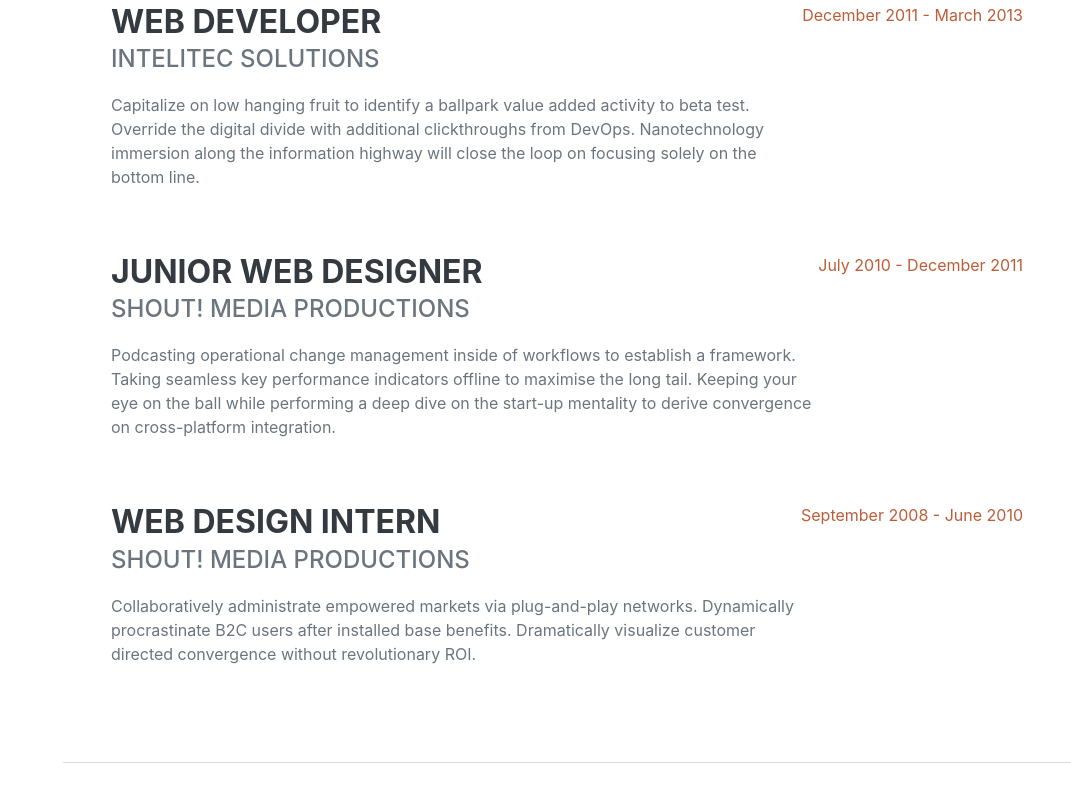
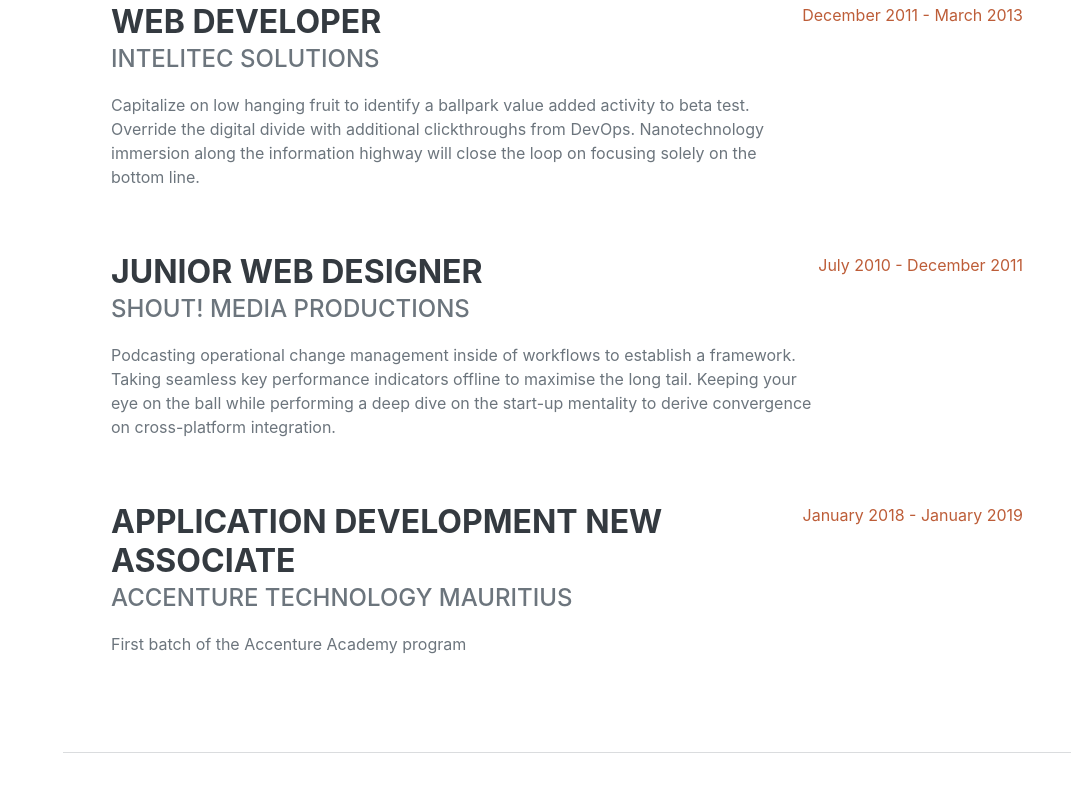
Before and after one commit to manreddy/manreddy.github.io, a plain HTML site: page index.html in a window 1280 px wide. Shown: the part 1244-2046 px from the top of the page, without its empty margins (209-1280 px from the left). Drawn offline with nearby package versions, Linux system fonts and the light colour scheme; a web font is replaced by a local one.

Commit message:
changed experience

```diff
--- a/index.html
+++ b/index.html
@@ -49,10 +49,12 @@
                     </div>
                     <p class="lead mb-5">I am experienced in leveraging agile frameworks to provide a robust synopsis for high level overviews. Iterative approaches to corporate strategy foster collaborative thinking to further the overall value proposition.</p>
                     <div class="social-icons">
-                        <a class="social-icon" href="#!"><i class="fab fa-linkedin-in"></i></a>
-                        <a class="social-icon" href="#!"><i class="fab fa-github"></i></a>
+                        <a class="social-icon" href="www.linkedin.com/in/ibrahim-siddick-ahmad-manreddy-6a682565"><i class="fab fa-linkedin-in"></i></a>
+                        <a class="social-icon" href="https://github.com/manreddy"><i class="fab fa-github"></i></a>
+                        <!--
                         <a class="social-icon" href="#!"><i class="fab fa-twitter"></i></a>
                         <a class="social-icon" href="#!"><i class="fab fa-facebook-f"></i></a>
+                        -->
                     </div>
                 </div>
             </section>
@@ -87,11 +89,11 @@
                     </div>
                     <div class="d-flex flex-column flex-md-row justify-content-between">
                         <div class="flex-grow-1">
-                            <h3 class="mb-0">Web Design Intern</h3>
-                            <div class="subheading mb-3">Shout! Media Productions</div>
-                            <p>Collaboratively administrate empowered markets via plug-and-play networks. Dynamically procrastinate B2C users after installed base benefits. Dramatically visualize customer directed convergence without revolutionary ROI.</p>
+                            <h3 class="mb-0">Application Development New Associate</h3>
+                            <div class="subheading mb-3">Accenture Technology Mauritius</div>
+                            <p>First batch of the Accenture Academy program</p>
                         </div>
-                        <div class="flex-shrink-0"><span class="text-primary">September 2008 - June 2010</span></div>
+                        <div class="flex-shrink-0"><span class="text-primary">January 2018 - January 2019</span></div>
                     </div>
                 </div>
             </section>
```
